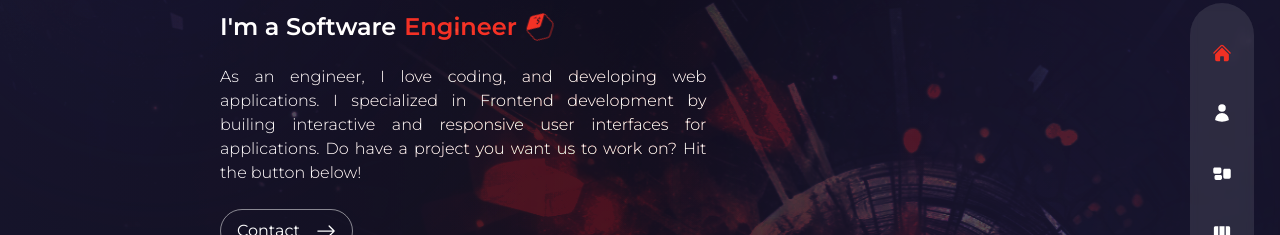
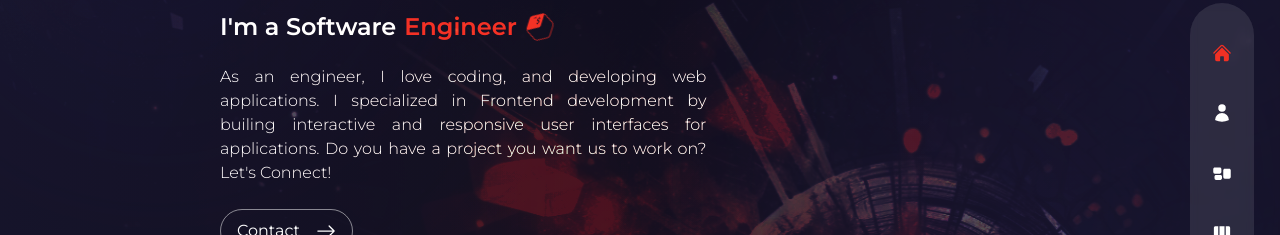
Before and after one commit to ranselorm/port, a Next.js app: page / in a window 1280 px wide. Shown: the part 227-462 px from the top of the page. Built offline with nearby package versions, Linux system fonts and the light colour scheme.

Commit message:
Typo error fix

```diff
--- a/pages/index.jsx
+++ b/pages/index.jsx
@@ -39,8 +39,8 @@ const Home = () => {
             >
               As an engineer, I love coding, and developing web applications. I
               specialized in Frontend development by builing interactive and
-              responsive user interfaces for applications. Do have a project you
-              want us to work on? Hit the button below!
+              responsive user interfaces for applications. Do you have a project
+              you want us to work on? Let's Connect!
             </motion.p>
           </div>
           <Link href={"/contact"} className="z-10">
```
